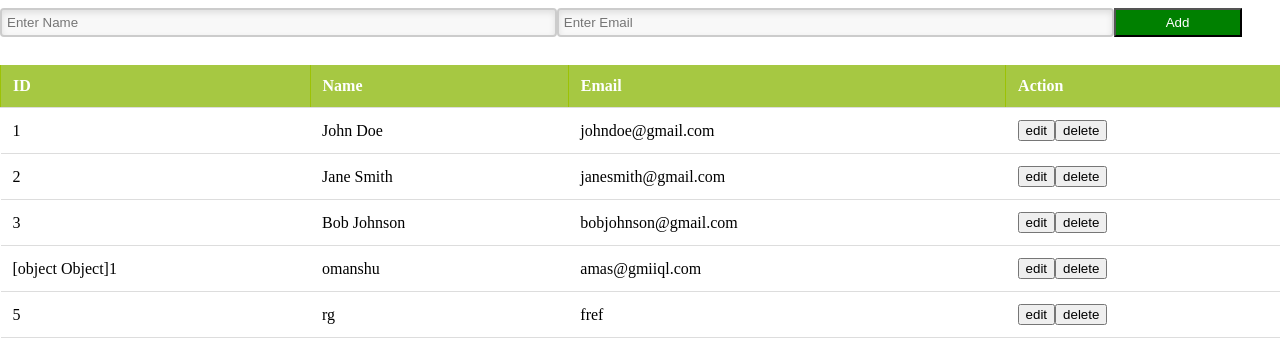
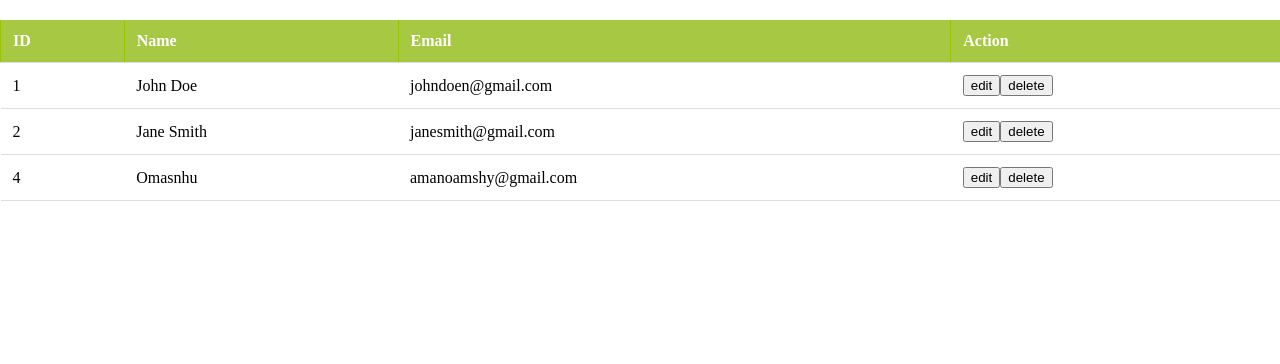
Before and after one commit to Omanshuaman/internal_dashboard, a React (Create React App) app: page /updatePostings in a window 1280 px wide. Shown: the top 364 px of the page. Built offline with nearby package versions, Linux system fonts and the light colour scheme; data requests are answered from the project's data file.

Commit message:
ui completed

```diff
--- a/db.json
+++ b/db.json
@@ -3,10 +3,7 @@
     {
       "id": 1,
       "name": "John Doe",
-      "username": "johndoe",
-      "email": "johndoe@gmail.com",
-      "phone": "123-456-7890",
-      "website": "johndoe.com"
+      "email": "johndoen@gmail.com"
     },
     {
       "id": 2,
@@ -17,22 +14,9 @@
       "website": "janesmith.com"
     },
     {
-      "id": 3,
-      "name": "Bob Johnson",
-      "username": "bobjohnson",
-      "email": "bobjohnson@gmail.com",
-      "phone": "555-555-5555",
-      "website": "bobjohnson.com"
-    },
-    {
-      "id": "[object Object]1",
-      "name": "omanshu",
-      "email": "amas@gmiiql.com"
-    },
-    {
-      "id": 5,
-      "name": "rg",
-      "email": "fref"
+      "id": 4,
+      "name": "Omasnhu ",
+      "email": "amanoamshy@gmail.com"
     }
   ]
 }
--- a/src/components/UpdateTable.js
+++ b/src/components/UpdateTable.js
@@ -39,7 +39,8 @@ const UpdateTable = () => {
     axios
       .put("http://localhost:3000/users/" + editId, {
         id: editId,
-        name: email,
+        name: uname,
+        email: uemail,
       })
       .then((res) => {
         console.log(res);
@@ -48,23 +49,17 @@ const UpdateTable = () => {
       })
       .catch((er) => console.log(er));
   };
+  const handleDelete = (id) => {
+    axios
+      .delete("http://localhost:3000/users/" + id)
+      .then((res) => {
+        window.location.reload(true);
+      })
+      .catch((er) => console.log(er));
+  };
   return (
     <div>
-      <div className="form-div">
-        <form onSubmit={handleSubmit}>
-          <input
-            type="text"
-            placeholder="Enter Name"
-            onChange={(e) => setName(e.target.value)}
-          />
-          <input
-            type="text"
-            placeholder="Enter Email"
-            onChange={(e) => setEmail(e.target.value)}
-          />
-          <button>Add</button>
-        </form>
-      </div>
+      <div style={{ overflowX: "auto", maxWidth: "100%" }}>
         <table>
           <thead>
             <tr>
@@ -77,7 +72,7 @@ const UpdateTable = () => {
           <tbody>
             {data.map((user, index) =>
               user.id === editId ? (
-              <tr>
+                <tr key={index}>
                   <td>{user.id}</td>
                   <td>
                     <input
@@ -104,7 +99,9 @@ const UpdateTable = () => {
                   <td>{user.email}</td>
                   <td>
                     <button onClick={() => handleEdit(user.id)}>edit</button>
-                  <button>delete</button>
+                    <button onClick={() => handleDelete(user.id)}>
+                      delete
+                    </button>
                   </td>
                 </tr>
               )
@@ -112,6 +109,7 @@ const UpdateTable = () => {
           </tbody>
         </table>
       </div>
+    </div>
   );
 };
 
```
Lines whose indentation alone changed are shown as unchanged.
